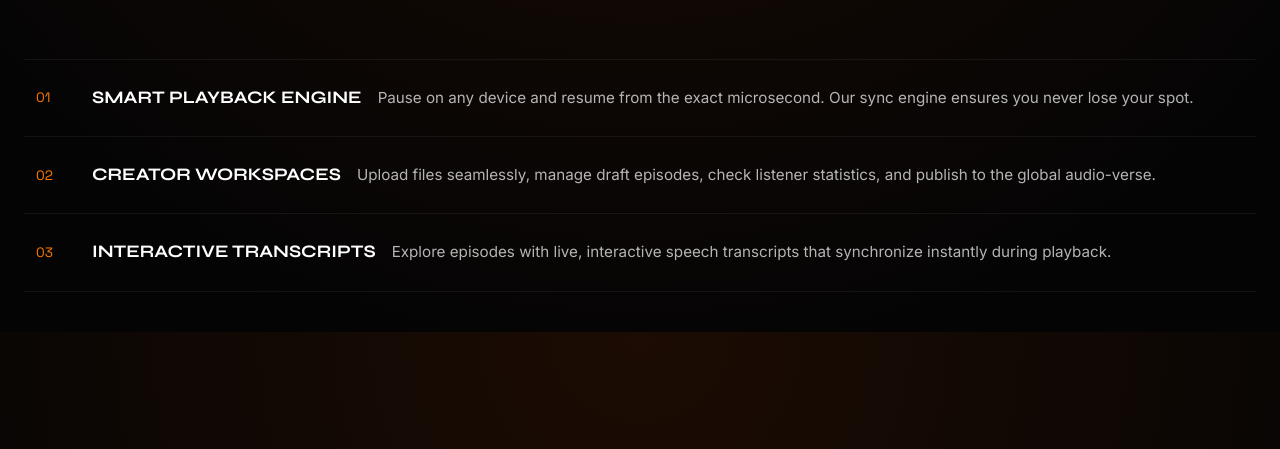
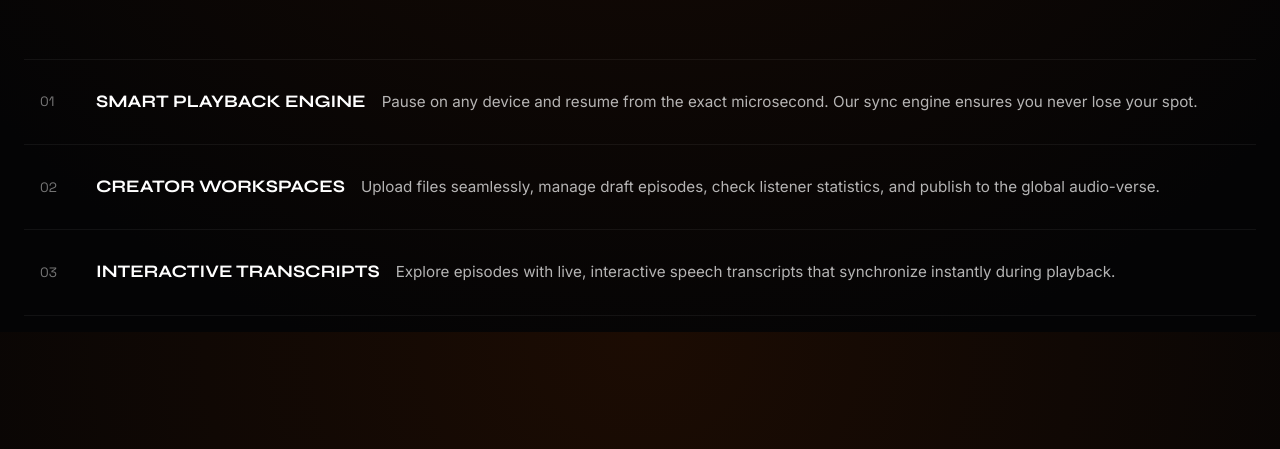
Before and after one commit to bharathreddy55/AetherCast-MERN, a React app in the folder frontend/: page / in a window 1280 px wide. Shown: the part 2068-2517 px from the top of the page. Built offline with nearby package versions, Linux system fonts and the light colour scheme; no server answers; the HTML template or start-up script is replaced by a standard one.

Commit message:
feat: add scroll-in reveal + hover sweep effects to Info Directory section

```diff
--- a/frontend/src/pages/Landing.jsx
+++ b/frontend/src/pages/Landing.jsx
@@ -1,4 +1,4 @@
-import React, { useState, useEffect } from 'react';
+import React, { useState, useEffect, useRef } from 'react';
 import { Link } from 'react-router-dom';
 import { useAuth, API_BASE_URL } from '../context/AuthContext';
 import { ArrowRight, Star, TrendingUp, Play, Heart } from 'lucide-react';
@@ -9,6 +9,28 @@ export default function Landing() {
   const { user } = useAuth();
   const [podcasts, setPodcasts] = useState([]);
   const [loading, setLoading] = useState(true);
+  const [hoveredRow, setHoveredRow] = useState(null);
+  const dirRowRefs = useRef([]);
+
+  // Scroll-in reveal for Info Directory rows
+  useEffect(() => {
+    const observer = new IntersectionObserver(
+      (entries) => {
+        entries.forEach((entry) => {
+          if (entry.isIntersecting) {
+            entry.target.style.opacity = '1';
+            entry.target.style.transform = 'translateX(0)';
+            observer.unobserve(entry.target);
+          }
+        });
+      },
+      { threshold: 0.2 }
+    );
+    dirRowRefs.current.forEach((el) => {
+      if (el) observer.observe(el);
+    });
+    return () => observer.disconnect();
+  }, []);
 
   useEffect(() => {
     const fetchFeatured = async () => {
@@ -169,23 +191,78 @@ export default function Landing() {
         </div>
 
         <div style={{ display: 'flex', flexDirection: 'column', borderTop: '1px solid var(--border-color)' }}>
-          <div style={{ display: 'flex', padding: '24px 12px', borderBottom: '1px solid var(--border-color)', alignItems: 'center', flexWrap: 'wrap', gap: '16px' }}>
-            <span style={{ fontSize: '0.85rem', fontFamily: 'var(--font-mono)', color: 'var(--color-primary)', minWidth: '40px' }}>01</span>
-            <span style={{ fontSize: '1.1rem', fontFamily: 'var(--font-serif)', textTransform: 'uppercase', fontWeight: '700', minWidth: '240px' }}>Smart Playback Engine</span>
-            <p style={{ color: 'var(--text-secondary)', flexGrow: 1, fontSize: '0.95rem', margin: 0 }}>Pause on any device and resume from the exact microsecond. Our sync engine ensures you never lose your spot.</p>
-          </div>
-
-          <div style={{ display: 'flex', padding: '24px 12px', borderBottom: '1px solid var(--border-color)', alignItems: 'center', flexWrap: 'wrap', gap: '16px' }}>
-            <span style={{ fontSize: '0.85rem', fontFamily: 'var(--font-mono)', color: 'var(--color-primary)', minWidth: '40px' }}>02</span>
-            <span style={{ fontSize: '1.1rem', fontFamily: 'var(--font-serif)', textTransform: 'uppercase', fontWeight: '700', minWidth: '240px' }}>Creator Workspaces</span>
-            <p style={{ color: 'var(--text-secondary)', flexGrow: 1, fontSize: '0.95rem', margin: 0 }}>Upload files seamlessly, manage draft episodes, check listener statistics, and publish to the global audio-verse.</p>
-          </div>
-
-          <div style={{ display: 'flex', padding: '24px 12px', borderBottom: '1px solid var(--border-color)', alignItems: 'center', flexWrap: 'wrap', gap: '16px' }}>
-            <span style={{ fontSize: '0.85rem', fontFamily: 'var(--font-mono)', color: 'var(--color-primary)', minWidth: '40px' }}>03</span>
-            <span style={{ fontSize: '1.1rem', fontFamily: 'var(--font-serif)', textTransform: 'uppercase', fontWeight: '700', minWidth: '240px' }}>Interactive Transcripts</span>
-            <p style={{ color: 'var(--text-secondary)', flexGrow: 1, fontSize: '0.95rem', margin: 0 }}>Explore episodes with live, interactive speech transcripts that synchronize instantly during playback.</p>
-          </div>
+          {[
+            { num: '01', title: 'Smart Playback Engine', desc: 'Pause on any device and resume from the exact microsecond. Our sync engine ensures you never lose your spot.' },
+            { num: '02', title: 'Creator Workspaces', desc: 'Upload files seamlessly, manage draft episodes, check listener statistics, and publish to the global audio-verse.' },
+            { num: '03', title: 'Interactive Transcripts', desc: 'Explore episodes with live, interactive speech transcripts that synchronize instantly during playback.' },
+          ].map((item, i) => (
+            <div
+              key={item.num}
+              ref={(el) => (dirRowRefs.current[i] = el)}
+              onMouseEnter={() => setHoveredRow(i)}
+              onMouseLeave={() => setHoveredRow(null)}
+              style={{
+                display: 'flex',
+                padding: '28px 16px',
+                borderBottom: '1px solid var(--border-color)',
+                alignItems: 'center',
+                flexWrap: 'wrap',
+                gap: '16px',
+                position: 'relative',
+                overflow: 'hidden',
+                cursor: 'default',
+                /* Initial hidden state for scroll-in reveal */
+                opacity: 0,
+                transform: 'translateX(-40px)',
+                transition: `opacity 0.55s cubic-bezier(0.16,1,0.3,1) ${i * 0.15}s, transform 0.55s cubic-bezier(0.16,1,0.3,1) ${i * 0.15}s`,
+              }}
+            >
+              {/* Hover sweep background */}
+              <div style={{
+                position: 'absolute',
+                inset: 0,
+                background: 'var(--grad-accent)',
+                opacity: hoveredRow === i ? 0.06 : 0,
+                transition: 'opacity 0.3s ease',
+                pointerEvents: 'none',
+              }} />
+              {/* Left accent bar */}
+              <div style={{
+                position: 'absolute',
+                left: 0,
+                top: hoveredRow === i ? '0%' : '100%',
+                width: '3px',
+                height: '100%',
+                background: 'var(--color-primary)',
+                transition: 'top 0.35s cubic-bezier(0.16,1,0.3,1)',
+                borderRadius: '0 2px 2px 0',
+              }} />
+              <span style={{
+                fontSize: '0.85rem',
+                fontFamily: 'var(--font-mono)',
+                color: hoveredRow === i ? 'var(--color-primary)' : 'var(--text-muted)',
+                minWidth: '40px',
+                transition: 'color 0.3s ease',
+                fontWeight: hoveredRow === i ? '700' : '400',
+              }}>{item.num}</span>
+              <span style={{
+                fontSize: '1.1rem',
+                fontFamily: 'var(--font-serif)',
+                textTransform: 'uppercase',
+                fontWeight: '700',
+                minWidth: '240px',
+                color: hoveredRow === i ? 'var(--color-primary)' : 'var(--text-primary)',
+                transition: 'color 0.3s ease',
+              }}>{item.title}</span>
+              <p style={{
+                color: 'var(--text-secondary)',
+                flexGrow: 1,
+                fontSize: '0.95rem',
+                margin: 0,
+                lineHeight: '1.6',
+              }}>{item.desc}</p>
+            </div>
+          ))}
         </div>
       </section>
 
```
